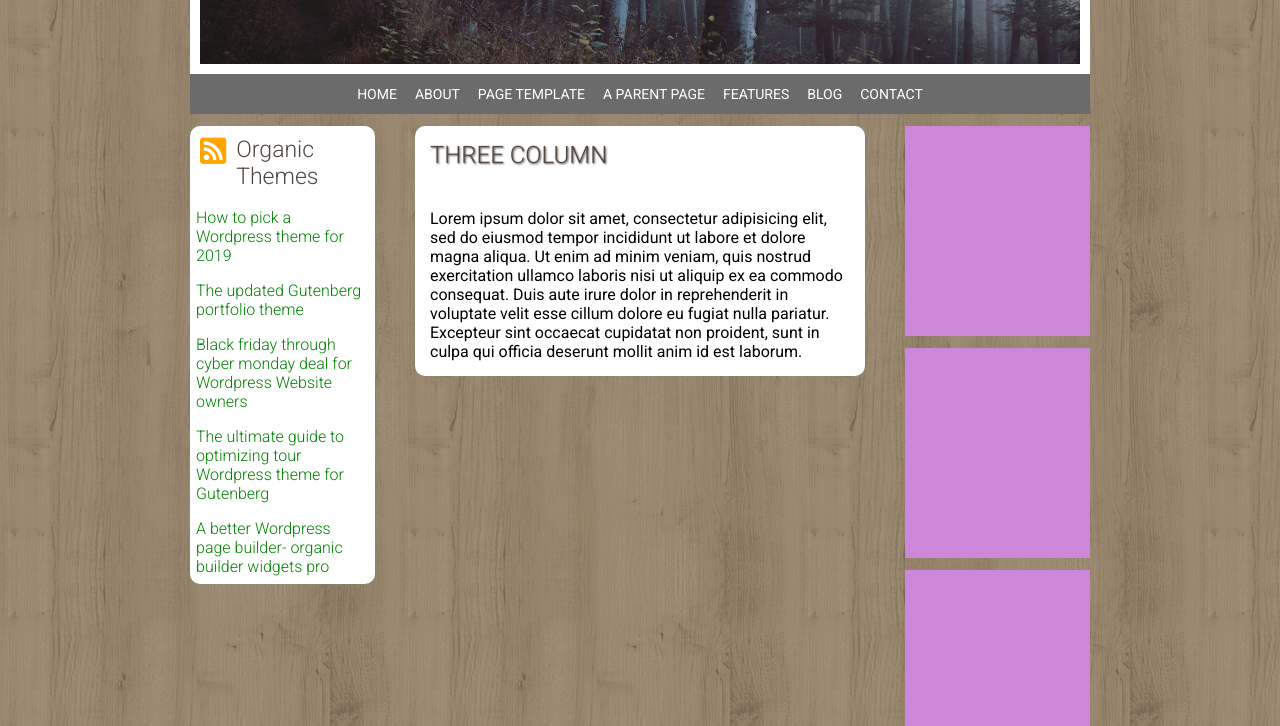
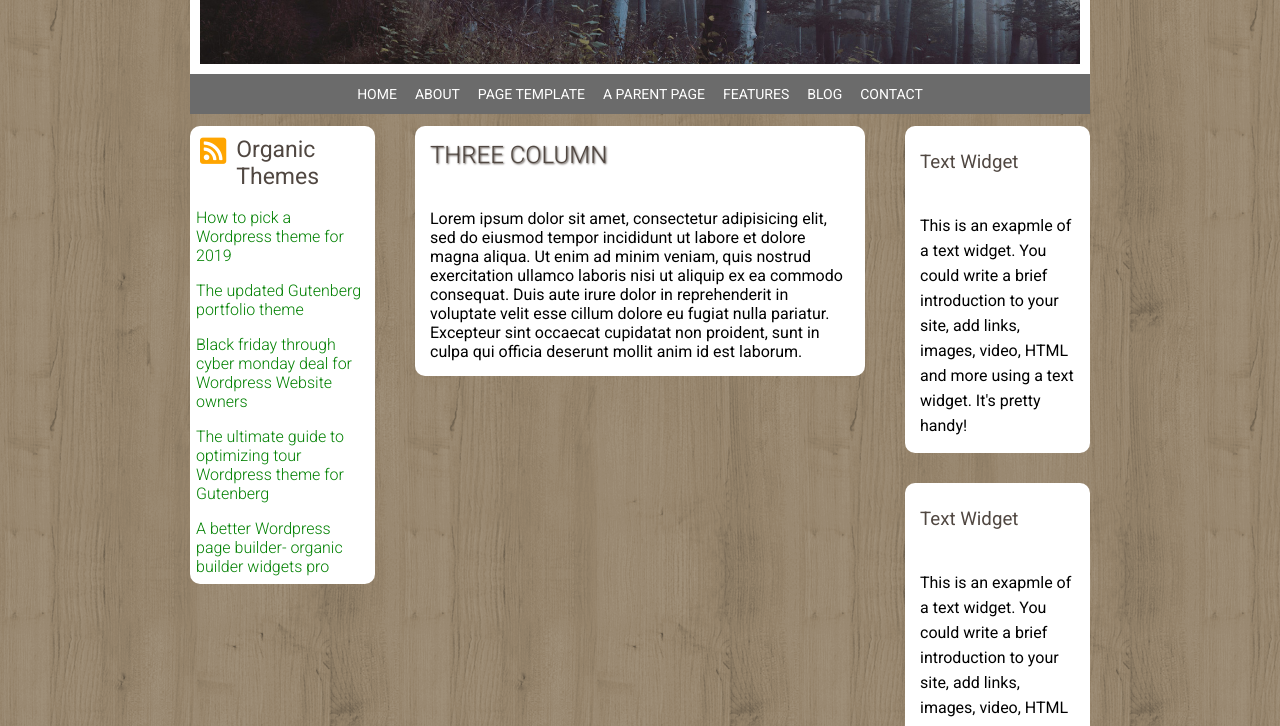
Before and after one commit to gl-guccione/htmlcss-wp, a plain HTML site: page index.html in a window 1280 px wide. Shown: the part 226-952 px from the top of the page. Drawn offline with Linux system fonts and the light colour scheme.

Commit message:
done col-3

```diff
--- a/css/style.css
+++ b/css/style.css
@@ -115,7 +115,7 @@ aside.col-1 > div.mini-title > span{
   display: inline-block;
   color: #504741;
   font-size: 23px;
-  font-weight: 300;
+  font-weight: 400;
   padding-left: 10px;
 }
 
@@ -153,11 +153,25 @@ main > aside {
   width: calc(25% - 40px);
 }
 
-main > aside.col-3 > div {
-  background-color: #CC87DA;
-  height: 210px;
-  margin-bottom: 12px;
+main > aside.col-3 > div.widget {
+  background-color: #fff;
+  border-radius: 10px;
+  /* height: 210px; */
+  padding: 15px;
+  margin-bottom: 30px;
 }
+
+main > aside.col-3 > div.widget > h3 {
+  color: #504741;
+  font-weight: 400;
+  margin-top: 10px;
+  margin-bottom: 40px;
+}
+
+main > aside.col-3 > div.widget > p{
+  line-height: 25px;
+}
+
 
 footer {
   background-color: #A4D2E1;
--- a/index.html
+++ b/index.html
@@ -56,9 +56,19 @@
         </div>
 
         <aside class="col-3">
-          <div class="widget"></div>
-          <div class="widget"></div>
-          <div class="widget"></div>
+          <div class="widget">
+            <h3>Text Widget</h3>
+            <p>This is an exapmle of a text widget. You could write a brief introduction to your site, add links, images, video, HTML and more using a text widget. It's pretty handy!</p>
+          </div>
+          <div class="widget">
+            <h3>Text Widget</h3>
+            <p>This is an exapmle of a text widget. You could write a brief introduction to your site, add links, images, video, HTML and more using a text widget. It's pretty handy!</p>
+          </div>
+          <div class="widget">
+            <h3>Text Widget</h3>
+            <p>This is an exapmle of a text widget. You could write a brief introduction to your site, add links, images, video, HTML and more using a text widget. It's pretty handy!</p>
+          </div>
+
         </aside>
       </main>
 
```
